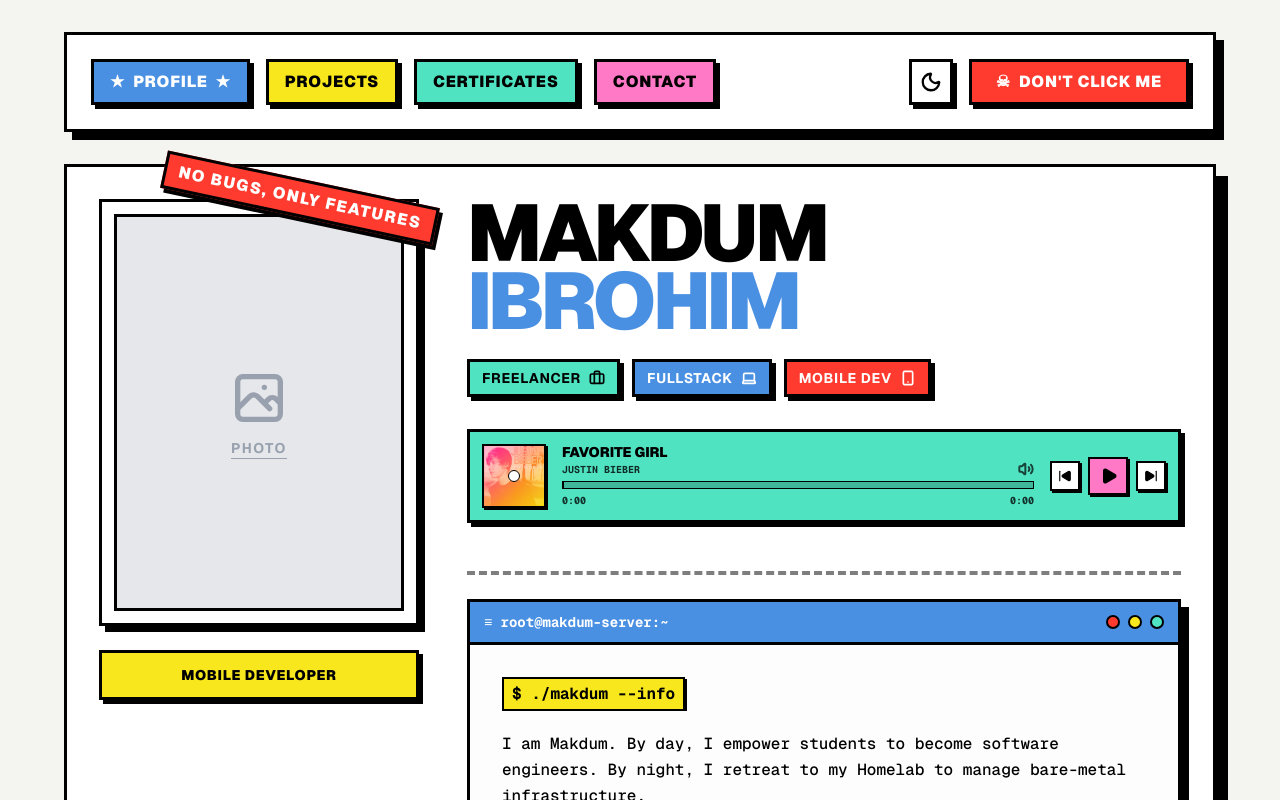
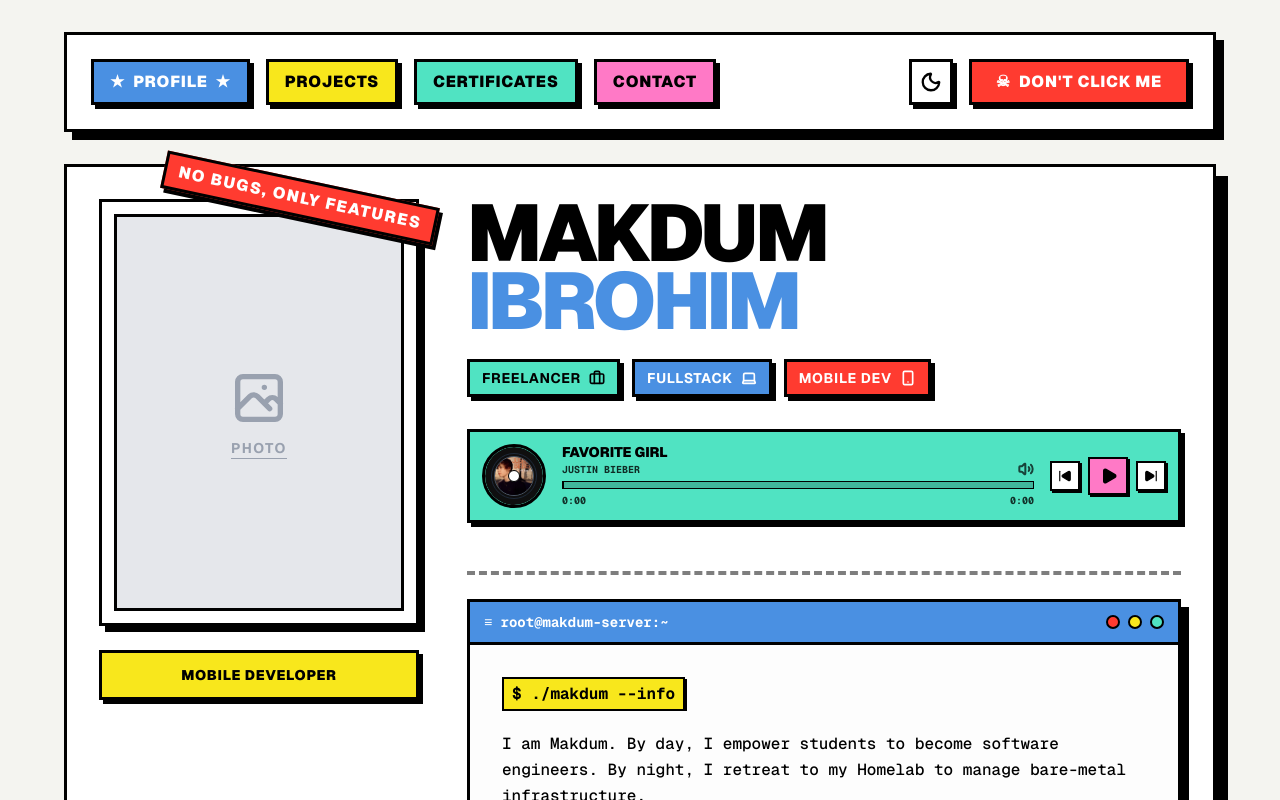
Before and after one commit to MakdumIbrohim/portfolio-v2, a Next.js app: page / in a window 1280 px wide. Shown: the top 800 px of the page. Built offline with nearby package versions, Linux system fonts and the light colour scheme.

Commit message:
feat: add audio player card component with playback controls, progress display, and track information.

```diff
--- a/components/audio-player-card.tsx
+++ b/components/audio-player-card.tsx
@@ -110,19 +110,24 @@ export function AudioPlayerCard() {
     return (
         <div className="mt-8 border-[3px] border-black dark:border-white bg-[#50e3c2] dark:bg-[#008f6b] p-3 shadow-[4px_4px_0_0_#000] dark:shadow-[4px_4px_0_0_#fff] text-black dark:text-white flex items-center gap-3 md:gap-4 relative overflow-hidden group">
 
-            {/* Album Cover Art */}
-            <div className={`w-14 h-14 sm:w-16 sm:h-16 shrink-0 relative border-[2px] border-black dark:border-white shadow-[2px_2px_0_0_#000] dark:shadow-[2px_2px_0_0_#fff] overflow-hidden ${isPlaying ? 'origin-center animate-[pulse_2s_ease-in-out_infinite]' : ''} group-hover:-translate-y-1 transition-transform`}>
-                {/* Placeholder gradient */}
-                <div className="absolute inset-0 bg-gradient-to-br from-[#ff79c6] to-[#f8e71c]" />
+            {/* Album Cover Art (Vinyl Style) */}
+            <div className={`w-14 h-14 sm:w-16 sm:h-16 shrink-0 relative border-[3px] border-black dark:border-white rounded-full overflow-hidden ${isPlaying ? 'animate-[spin_4s_linear_infinite]' : ''}`}>
+                {/* Vinyl Grooves Background (Outer Black Ring) */}
+                <div className="absolute inset-0 bg-[#0f0f0f] rounded-full">
+                    {/* Inner grooves effect */}
+                    <div className="absolute inset-[10%] border border-gray-800 rounded-full"></div>
+                    <div className="absolute inset-[25%] border border-gray-800 rounded-full"></div>
+                </div>
 
-                {/* Actual image loaded dynamically */}
+                {/* Actual image loaded dynamically as the vinyl center label */}
                 <img
                     src={currentTrack.coverUrl}
                     alt={currentTrack.title}
-                    className="w-full h-full object-cover mix-blend-overlay opacity-80"
+                    className="absolute inset-[15%] w-[70%] h-[70%] object-cover rounded-full border border-gray-600"
                 />
 
-                <div className="absolute top-1/2 left-1/2 -translate-x-1/2 -translate-y-1/2 w-3 h-3 bg-white dark:bg-black rounded-full border border-black dark:border-white z-10"></div>
+                {/* Decorative CD/Vinyl hole in the absolute middle */}
+                <div className="absolute top-1/2 left-1/2 -translate-x-1/2 -translate-y-1/2 w-2 h-2 sm:w-3 sm:h-3 bg-white dark:bg-[#1a1a1a] rounded-full border border-black z-10"></div>
             </div>
 
             {/* Track Info & Progress */}
```
